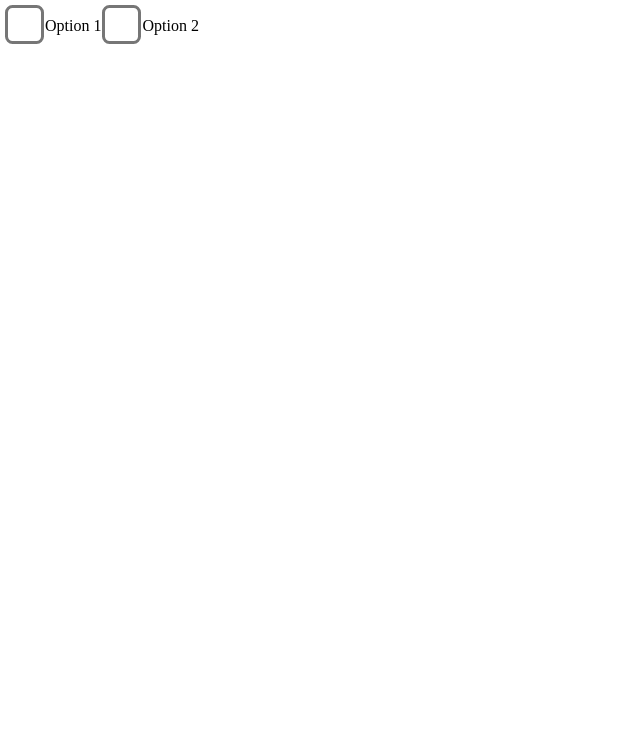
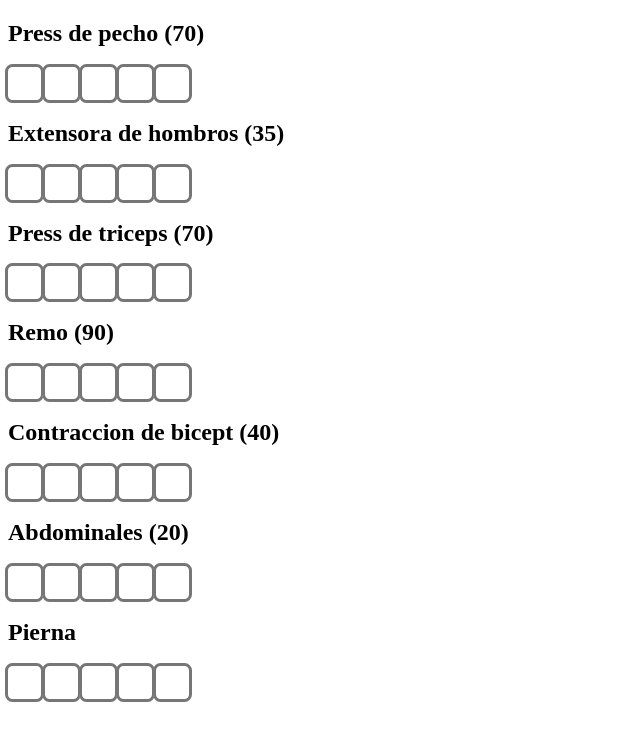
Before and after one commit to hilberth/training, a plain HTML site: page index.html in a window 1280 px wide. Shown: the whole page, without its empty margins (0-640 px from the left). Drawn offline with Linux system fonts and the light colour scheme.

Commit message:
Update index.html

```diff
--- a/index.html
+++ b/index.html
@@ -22,13 +22,125 @@
     </style>
 </head>
 <body>
-
+   <h2> Press de pecho (70) </h2>
     <label>
-        <input type="checkbox"> Option 1
+        <input type="checkbox">
     </label>
     <label>
-        <input type="checkbox"> Option 2
+        <input type="checkbox">
     </label>
+    <label>
+        <input type="checkbox">
+    </label>
+    <label>
+        <input type="checkbox">
+    </label>
+    <label>
+        <input type="checkbox">
+    </label>
+
+    <h2> Extensora de hombros (35)</h2>
+    <label>
+        <input type="checkbox">
+    </label>
+    <label>
+        <input type="checkbox">
+    </label>
+    <label>
+        <input type="checkbox">
+    </label>
+    <label>
+        <input type="checkbox">
+    </label>
+    <label>
+        <input type="checkbox">
+    </label>
+
+    <h2> Press de triceps (70) </h2>
+    <label>
+        <input type="checkbox">
+    </label>
+    <label>
+        <input type="checkbox">
+    </label>
+    <label>
+        <input type="checkbox">
+    </label>
+    <label>
+        <input type="checkbox">
+    </label>
+    <label>
+        <input type="checkbox">
+    </label>
+
+    <h2> Remo (90) </h2>
+    <label>
+        <input type="checkbox">
+    </label>
+    <label>
+        <input type="checkbox">
+    </label>
+    <label>
+        <input type="checkbox">
+    </label>
+    <label>
+        <input type="checkbox">
+    </label>
+    <label>
+        <input type="checkbox">
+    </label>
+
+    <h2> Contraccion de bicept (40) </h2>
+    <label>
+        <input type="checkbox">
+    </label>
+    <label>
+        <input type="checkbox">
+    </label>
+    <label>
+        <input type="checkbox">
+    </label>
+    <label>
+        <input type="checkbox">
+    </label>
+    <label>
+        <input type="checkbox">
+    </label>
+
+    <h2> Abdominales (20) </h2>
+    <label>
+        <input type="checkbox">
+    </label>
+    <label>
+        <input type="checkbox">
+    </label>
+    <label>
+        <input type="checkbox">
+    </label>
+    <label>
+        <input type="checkbox">
+    </label>
+    <label>
+        <input type="checkbox">
+    </label>
+
+    <h2>Pierna </h2>
+    <label>
+        <input type="checkbox">
+    </label>
+    <label>
+        <input type="checkbox">
+    </label>
+    <label>
+        <input type="checkbox">
+    </label>
+    <label>
+        <input type="checkbox">
+    </label>
+    <label>
+        <input type="checkbox">
+    </label>
+
 
 </body>
 </html>
```
